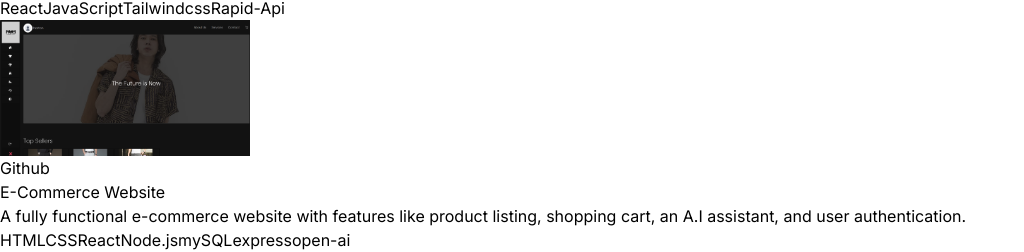
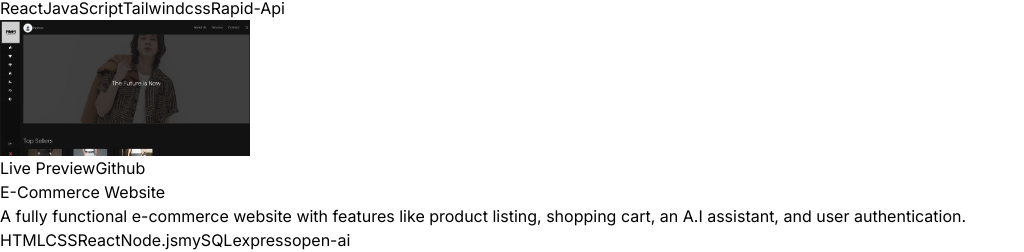
Before and after one commit to JoshGoold/Portfolio, a React (Vite) app in the folder JoshsPortfolio/: page /portfolio in a window 1280 px wide. Shown: the part 4336-4588 px from the top of the page, without its empty margins (0-1024 px from the left). Built offline with nearby package versions, Linux system fonts and the light colour scheme.

Commit message:
added live view of e commerce

```diff
--- a/JoshsPortfolio/src/Data.js
+++ b/JoshsPortfolio/src/Data.js
@@ -64,7 +64,8 @@ export const PROJECTS = [
     description:
       "A fully functional e-commerce website with features like product listing, shopping cart, an A.I assistant, and user authentication.",
     technologies: ["HTML", "CSS", "React", "Node.js", "mySQL", "express", "open-ai"],
-    git: "https://github.com/JoshGoold/finalproject"
+    git: "https://github.com/JoshGoold/finalproject",
+    live: "https://finalproject-35qj72a3r-joshs-projects-9174c388.vercel.app/"
   },
   {
     title: "File Organizer",
```
